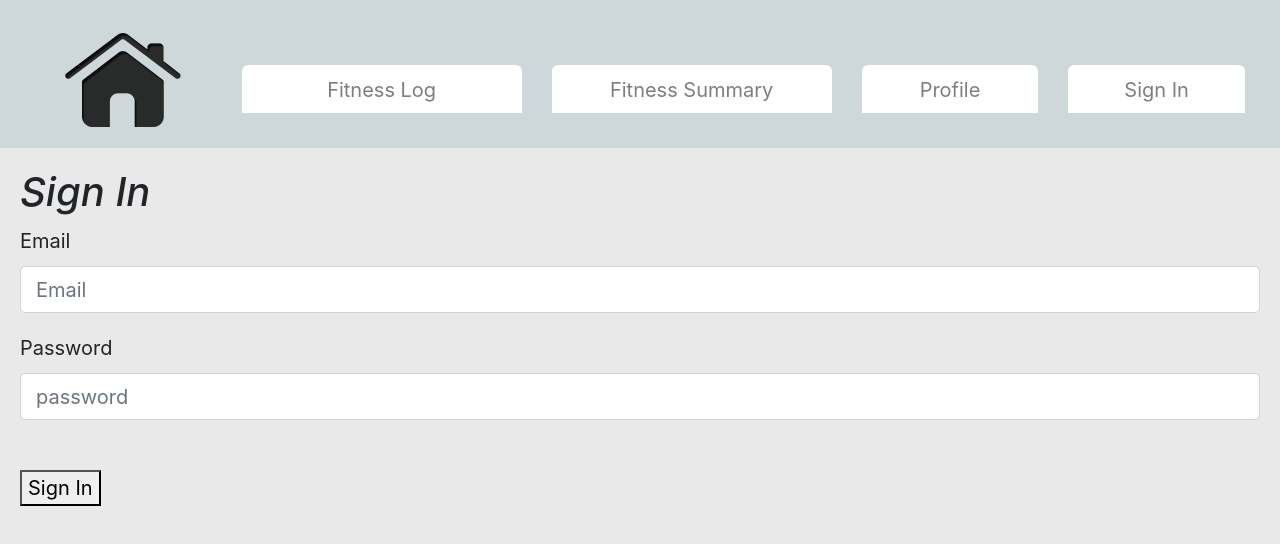
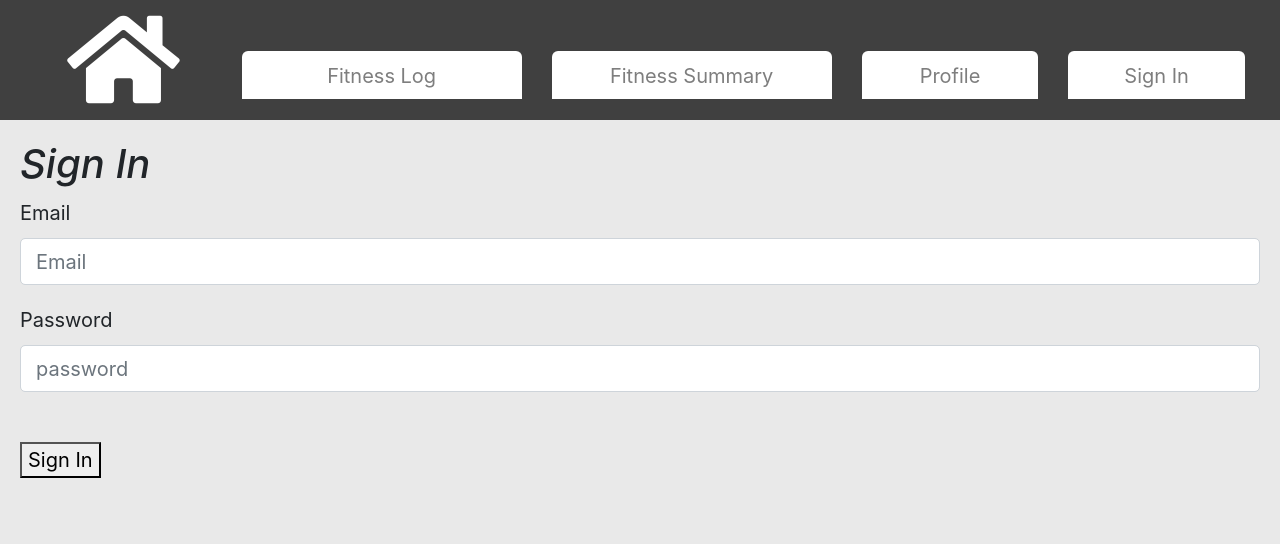
Before and after one commit to Stanmozolevskiy/Project-3, a React (Create React App) app in the folder client/: page /SignIn in a window 1280 px wide. Shown: the top 544 px of the page. Built offline with nearby package versions, Linux system fonts and the light colour scheme.

Commit message:
added font awesome and finished the css on the home page

```diff
--- a/client/public/index.html
+++ b/client/public/index.html
@@ -7,6 +7,7 @@
   <meta name="viewport" content="width=device-width, initial-scale=1, shrink-to-fit=no" />
   <meta name="theme-color" content="#000000" />
   <link rel="manifest" href="%PUBLIC_URL%/manifest.json" />
+  <link rel="stylesheet" href="https://use.fontawesome.com/releases/v5.7.2/css/all.css" integrity="sha384-fnmOCqbTlWIlj8LyTjo7mOUStjsKC4pOpQbqyi7RrhN7udi9RwhKkMHpvLbHG9Sr" crossorigin="anonymous">
   <title>React App</title>
 </head>
 
--- a/client/src/components/Navbar.js
+++ b/client/src/components/Navbar.js
@@ -13,7 +13,7 @@ class CustomNavbar extends React.Component {
     return (
       <Navbar expand="lg" id="navbar">
         <Navbar fixed="top" />
-        <div class="col-md-2 text-center"> <Link to=""><Image src={homeimage} /></Link> </div>
+        <div class="col-md-2 text-center"> <Link to=""><i class="fas fa-home fa-5x"></i></Link> </div>
         <div class="col-md-3">
           <Link to="FitnessLog"><Button size="large" className="btn-outline-secondary col-md-12" id="navbutton">Fitness Log</Button></Link>
         </div>
--- a/client/src/components/navbarstyle.css
+++ b/client/src/components/navbarstyle.css
@@ -1,5 +1,5 @@
 #navbar {
-    background-color: rgb(206, 216, 219);
+    background-color: #404040;
 }
 #navbutton {
     background-color: white;
--- a/client/src/components/pages/Home/Home.js
+++ b/client/src/components/pages/Home/Home.js
@@ -17,8 +17,7 @@ class Home extends React.Component {
       exerciseQuery: "",
       results: [],
       photo: [],
-      exercise: [],
-      restaurantList: []
+      exercise: []
     };
   }
   handleInputChange = event => {
--- a/client/src/components/pages/MyProfile.js
+++ b/client/src/components/pages/MyProfile.js
@@ -256,7 +256,6 @@ class User extends React.Component {
 
         return (
             <div>
-                <p>Account </p>
                 <button onClick={this.logout}>Logout</button>
             </div>
         );
--- a/client/src/components/pages/style.css
+++ b/client/src/components/pages/style.css
@@ -133,4 +133,6 @@
 }
 .blueBackground{
   background-color: #4781B8
+}.fas{
+  color:#ffffff;
 }
```
